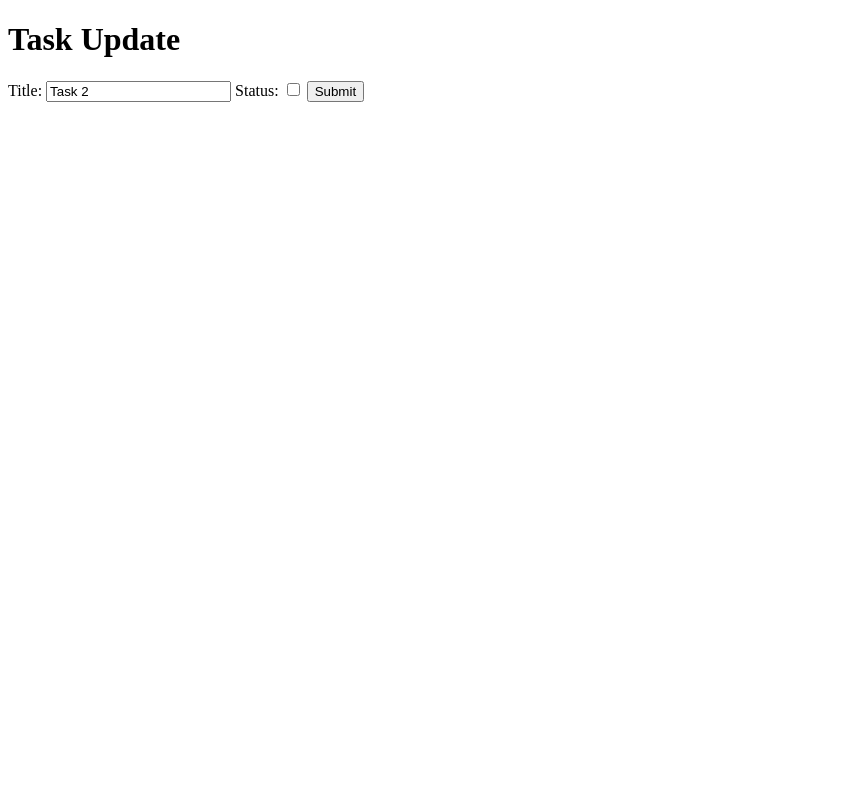
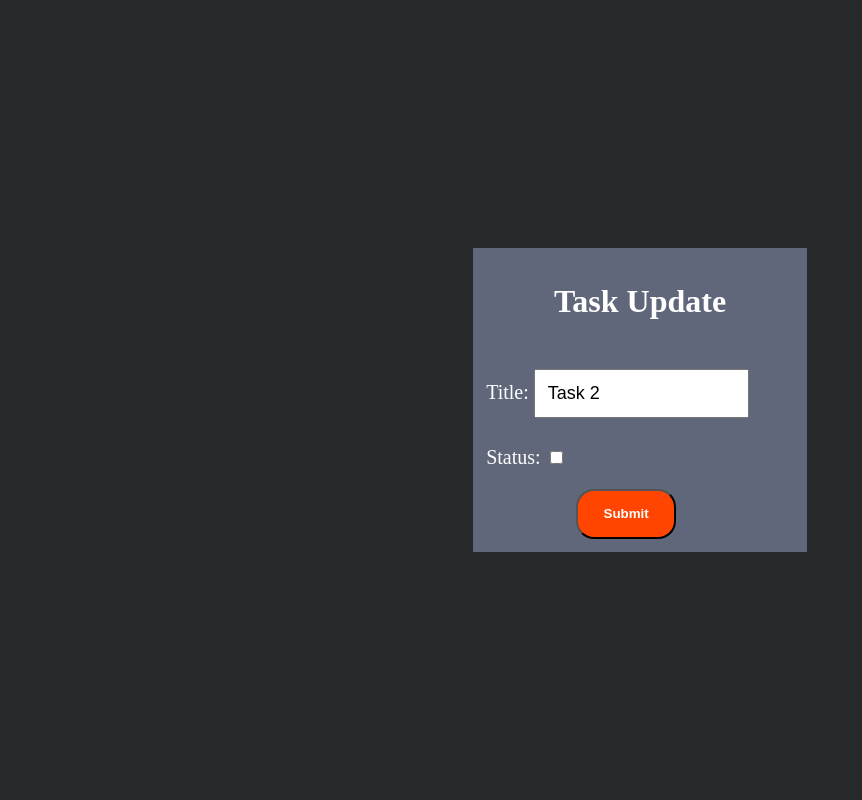
Before and after one commit to Prasanth-Anand-P/todo, a Django app: page /task_update/2/ in a window 1280 px wide. Shown: the whole page, without its empty margins (0-862 px from the left). Run offline with Django 4.2, Linux system fonts and the light colour scheme; data comes from the database, SQL or seed files in the repository.

Commit message:
style.css edited

```diff
--- a/task/static/task/style.css
+++ b/task/static/task/style.css
@@ -86,6 +86,64 @@ h3{
 
 }
 
+.box{
+    display: flex;
+    height: 100vh;
+    justify-content: center;
+    align-items: center;
+    color: white;
+    width: 100%;
+}
+
+.box p{
+    font-size: 20px;
+}
+
+.box a{
+    text-decoration: none;
+    color: white;
+    padding: 14px 20px 10px 20px;
+    border-radius: 18px ;
+    background-color: blue;
+    width: 60px;
+    /* text-align: center; */
+    font-size: 18px;
+    font-weight: bold;
+}
+
+.box input[type=submit]{
+    width: 100px;
+    margin-left: 40px;
+    border-radius: 18px;
+    background-color: orangered;
+}
+
+.box .box-inside{
+    display: flex;
+    flex-direction: column;
+    background-color: #61677A;
+    height: auto;
+    /* color: white */
+    /* width: 400px; */
+    align-items: center;
+    padding: 13px;
+}
+
+.box-inside label{
+    font-size: 20px;
+}
+
+.clickable{
+    display: flex;
+    flex-direction: row;
+    margin-top: 10px;
+}
+
+.up-btn{
+    margin-left: 50px;
+    /* position: absolute; */
+}
+
 @media(max-width:768px){
     .main-box{
         width: 450px;
--- a/task/templates/task/task_update.html
+++ b/task/templates/task/task_update.html
@@ -4,16 +4,22 @@
     <meta charset="UTF-8">
     <meta name="viewport" content="width=device-width, initial-scale=1.0">
     <title>Task Update</title>
+    {% load static %}
+    <link rel="stylesheet" href="{% static 'task/style.css' %}">
 </head>
 <body>
 
+    <div class="box">
+    <div class="box-inside">
     <h1>Task Update</h1>
 
     <form method="POST">
         {% csrf_token %}
-        {{form}}
-        <input type="submit" name="Update Task">
+        {{form.as_p}}
+       <div class="up-btn"><input type="submit" name="Update Task"></div>
     </form>
+    </div>
+    </div>
 
 </body>
 </html>
```
Also changed, not shown: task/templates/task/task_delete.html (+8 -1 lines).
